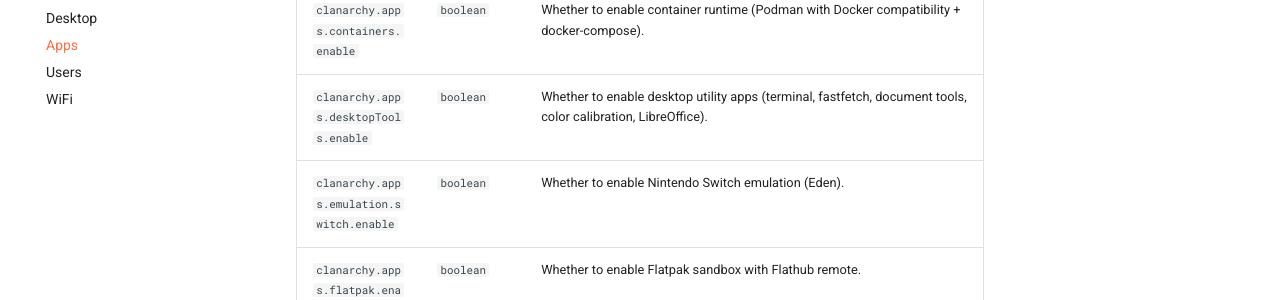
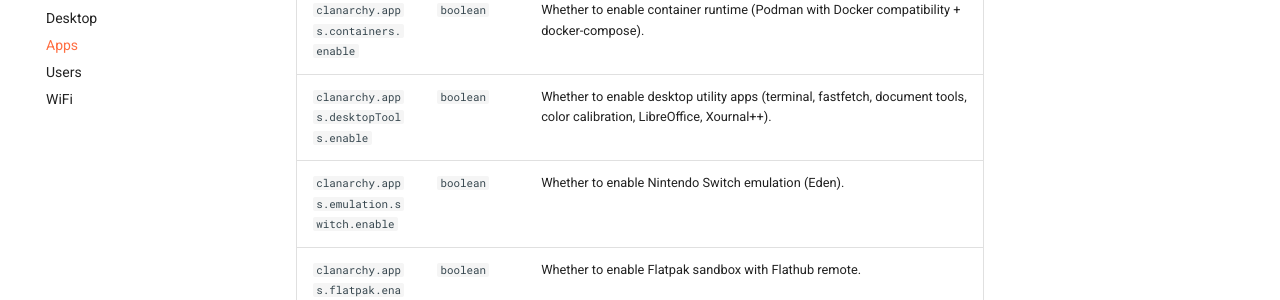
Before and after one commit to lutzgo/clanarchy, an MkDocs documentation site: the page built from docs/reference/apps.md, in a window 1280 px wide and 900 px high, scrolled down 372 px. Shown: the part 171-471 px from the top of the window. Built offline with MkDocs 1.6.1 and Material for MkDocs 9.7.7, drawn with Linux system fonts in a browser that asks for light colours; comment, search, counter and statistics services are not loaded.

Commit message:
docs: regenerate option reference

```diff
--- a/docs/reference/apps.md
+++ b/docs/reference/apps.md
@@ -9,7 +9,7 @@ Optional application bundles, and the per-machine service options that go with t
 |--------|------|-------------|
 | `clanarchy.apps.communication.enable` | `boolean` | Whether to enable communication and connectivity apps (Signal, Anytype, Valent/KDE Connect). |
 | `clanarchy.apps.containers.enable` | `boolean` | Whether to enable container runtime (Podman with Docker compatibility + docker-compose). |
-| `clanarchy.apps.desktopTools.enable` | `boolean` | Whether to enable desktop utility apps (terminal, fastfetch, document tools, color calibration, LibreOffice). |
+| `clanarchy.apps.desktopTools.enable` | `boolean` | Whether to enable desktop utility apps (terminal, fastfetch, document tools, color calibration, LibreOffice, Xournal++). |
 | `clanarchy.apps.emulation.switch.enable` | `boolean` | Whether to enable Nintendo Switch emulation (Eden). |
 | `clanarchy.apps.flatpak.enable` | `boolean` | Whether to enable Flatpak sandbox with Flathub remote. |
 | `clanarchy.apps.gnomeCoreApps.enable` | `boolean` | Whether to enable GNOME core apps (text editor, calculator, software center). |
```
